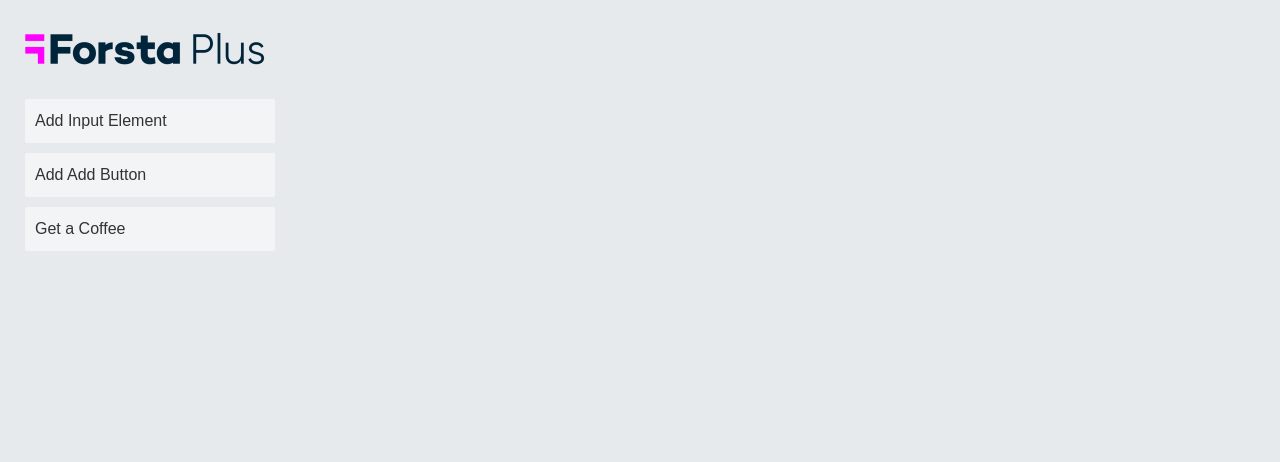
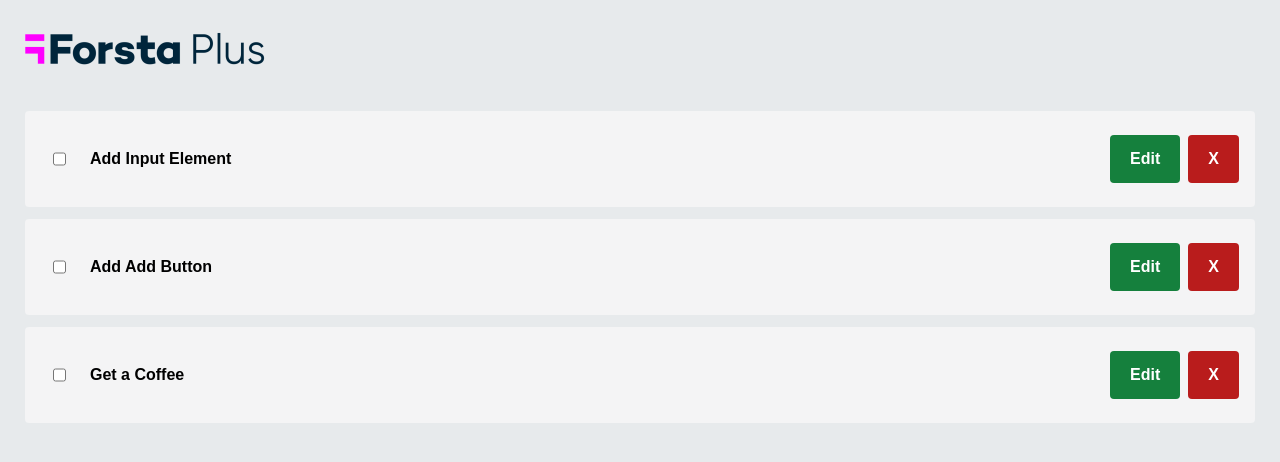
Before and after one commit to ForstaGlobal/frontend-candidate-challenge, a React (Create React App) app: page / in a window 1280 px wide. Shown: the top 462 px of the page. Built offline with nearby package versions, Linux system fonts and the light colour scheme.

Commit message:
full blown item component

```diff
--- a/src/components/TodoList.tsx
+++ b/src/components/TodoList.tsx
@@ -1,14 +1,27 @@
 import React from "react";
 
-type TodoListProps = {
+
+interface TodoListProps {
   todos: any[];
+  handleEdit: Function;
+  handleAdd: Function;
+  handleDel: Function;
+  handleDone: Function;
 };
-export const TodoList = ({ todos }: TodoListProps) => {
+export const TodoList = (props: TodoListProps ) => {
+
   return (
-    <ul className="todoList">
-      {todos.map((item, i) => (
-        <li key={i}>
-          <span data-testid={`todo${i}`}>{item.text}</span>
+    <ul>
+      {props.todos.map((item, i) => (
+        <li key={i} className="dark:bg-zinc-600 bg-zinc-100 dark:text-white font-bold my-3 mx-auto px-4 py-3 text-start rounded">
+        <div className="w-[100%] md:flex md:flex-column">
+          <input type="checkbox" className="m-3 p-4" onChange={() => props.handleDone(item)}/>
+          <span data-testid={`todo${i}`} onChange={() => props.handleEdit(this)} key={item.text} className="w-[100%] md:mr-3 dark:bg-zinc-600 rounded dark:text-white block my-3 px-3 py-3">{item.text}</span>
+          <input type="hidden" className="w-[100%] md:mr-3 dark:bg-zinc-600 rounded dark:text-white border-[1px] block my-3 px-3 py-3 leading-8" placeholder="{item.text}" value={item.text} />
+          <button className="md:min-w-[auto] min-w-[100%] rounded bg-green-700 text-white font-bold hover:bg-green-900 my-3 m-0 block px-5 py-3 mr-2" onClick={() => props.handleEdit(item)}>Edit</button>
+          <button className="md:min-w-[auto] min-w-[100%] rounded bg-red-700 text-white font-bold hover:bg-red-900 my-3 m-0 block px-5 py-3" onClick={() => props.handleDel(item)}>X</button>
+        </div>
+
         </li>
       ))}
     </ul>
```
